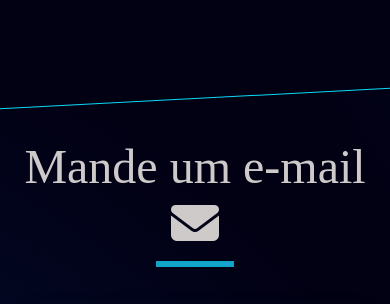
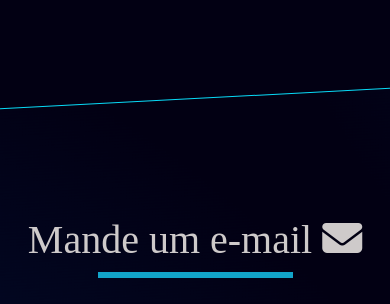
Before and after one commit to EdnaldoLuiz/development, a plain HTML site: page index.html in a window 390 px wide. Shown: the part 3940-4244 px from the top of the page. Drawn offline with nearby package versions, Linux system fonts and the light colour scheme.

Commit message:
test form3

```diff
--- a/css/formulario.css
+++ b/css/formulario.css
@@ -15,6 +15,7 @@
 }
 
 .form-title {
+  margin-top: 20px;
   text-align: center;
 }
 
@@ -48,7 +49,7 @@
 }
 
 .contato_form {
-  margin: 10% 30% 0 30%;
+  margin: 5% 30% 0 30%;
   text-align: center;
   padding: 3%;
   border: 2px solid rgb(16, 1, 58);
@@ -136,11 +137,27 @@ textarea+.verifica::before {
   .contato_form {
     margin: 10% 20% 20% 20%;
   }
+
+  .form-title {
+    margin-top: 10%;
+  }
 }
 
 @media (max-width: 600px) {
   .contato_form {
     margin: 10% 5% 30% 5%;
+  }
+
+  .form-title {
+    margin-top: 20%;
+  }
+
+  .form-title h2 {
+    font-size: 2.5em;
+  }
+
+  .border-baixo {
+    width: 50%;
   }
 }
 
```
Also changed, not shown: assets/imgs/bg_form.png.
